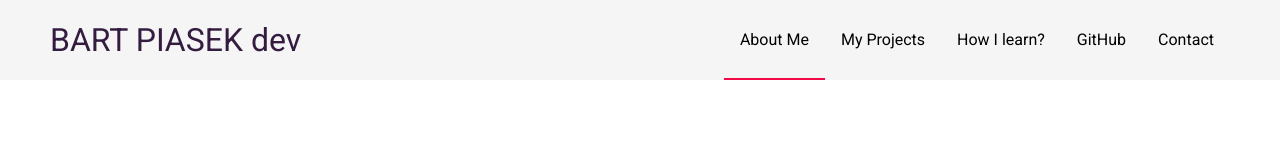
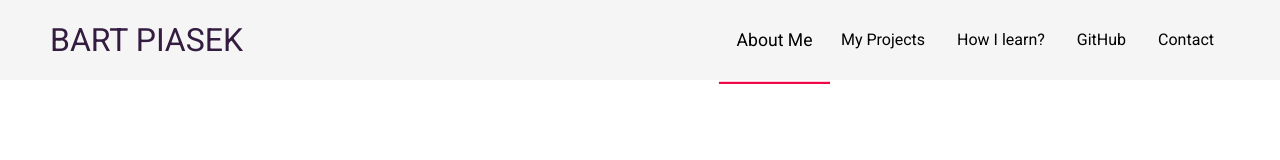
Before and after one commit to bartpiasek/bartpiasek-portfolio, a React (Create React App) app: page / in a window 1280 px wide. In both pictures the pointer is over the item "About Me". Shown: the top 160 px of the page. Built offline with nearby package versions, Linux system fonts and the light colour scheme.

Commit message:
navbar animation

```diff
--- a/src/components/Navbar/Navbar.css
+++ b/src/components/Navbar/Navbar.css
@@ -57,6 +57,8 @@
 
 .nav-item:hover {
   border-bottom: 2px solid#f00946;
+  transform: scale(1.1);
+  transition: all 0.3s ease;
 }
 
 .nav-links {
--- a/src/components/Navbar/Navbar.js
+++ b/src/components/Navbar/Navbar.js
@@ -10,7 +10,7 @@ function Navbar() {
     <div className="navbar">
       <div className="navbar-container container">
         <Link to="/" className="navbar-logo">
-          BART PIASEK dev
+          BART PIASEK
         </Link>
         <div className="menu-icon" onClick={handleClicked}>
           {clicked ? <VscClose /> : <VscListSelection />}
```
Also changed, not shown: 1 other file (tests, documents, lock files or other folders).
